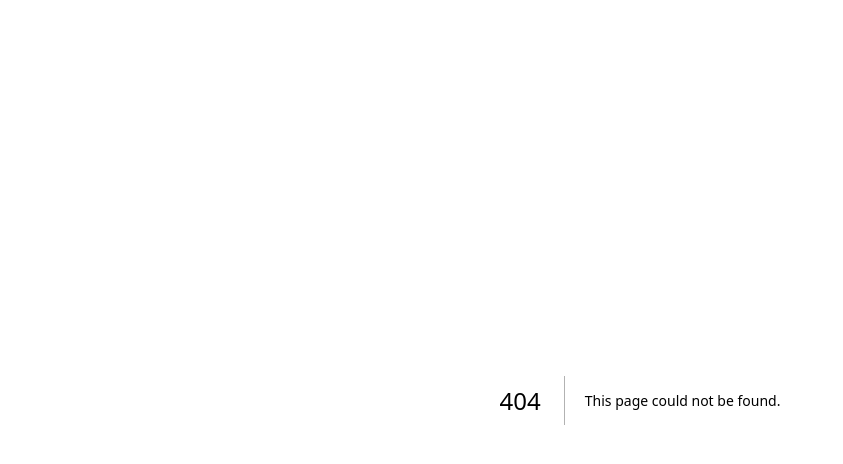
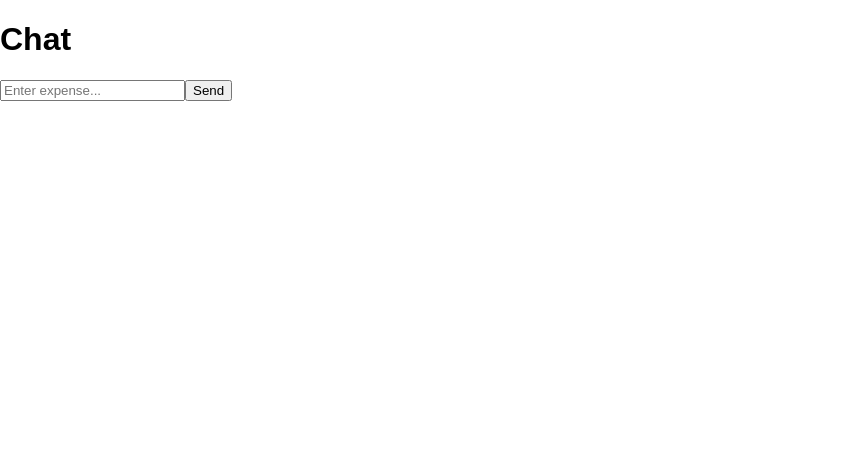
Before and after one commit to mhismail3/ai-expense-tracker, a Next.js app: page /chat in a window 1280 px wide. Before the commit this address had no page. Shown: the top 464 px of the page, without its empty margins (0-843 px from the left). Built offline with nearby package versions, Linux system fonts and the light colour scheme.

Commit message:
docs: clean up PBI-3-001

```diff
--- /dev/null
+++ b/src/app/chat/page.tsx
@@ -0,0 +1,41 @@
+'use client';
+import { useState } from 'react';
+
+export default function ChatPage() {
+  const [messages, setMessages] = useState<{ role: string; content: string }[]>([]);
+  const [input, setInput] = useState('');
+
+  async function sendMessage(e: React.FormEvent) {
+    e.preventDefault();
+    const userMessage = { role: 'user', content: input };
+    setMessages(prev => [...prev, userMessage]);
+    setInput('');
+    const res = await fetch('/api/parse', {
+      method: 'POST',
+      headers: { 'Content-Type': 'application/json' },
+      body: JSON.stringify({ text: input }),
+    });
+    const { data } = await res.json();
+    const botMessage = { role: 'assistant', content: JSON.stringify(data) };
+    setMessages(prev => [...prev, botMessage]);
+  }
+
+  return (
+    <main>
+      <h1>Chat</h1>
+      <div aria-live="polite">
+        {messages.map((m, i) => (
+          <p key={i} className={m.role === 'user' ? 'text-right' : ''}>{m.content}</p>
+        ))}
+      </div>
+      <form onSubmit={sendMessage}>
+        <input
+          value={input}
+          onChange={e => setInput(e.target.value)}
+          placeholder="Enter expense..."
+        />
+        <button type="submit">Send</button>
+      </form>
+    </main>
+  );
+}
--- a/src/app/page.tsx
+++ b/src/app/page.tsx
@@ -1,8 +1,9 @@
 export default function HomePage() {
   return (
     <main>
-      {/* TODO: replace with actual content */}
       <h1>Welcome to ChatSpend</h1>
+      <p><a href="/chat">Open Chat</a></p>
+      <p><a href="/login">Login</a></p>
     </main>
   );
 }
```
Also changed, not shown: 5 other files (tests, documents, lock files or other folders).
